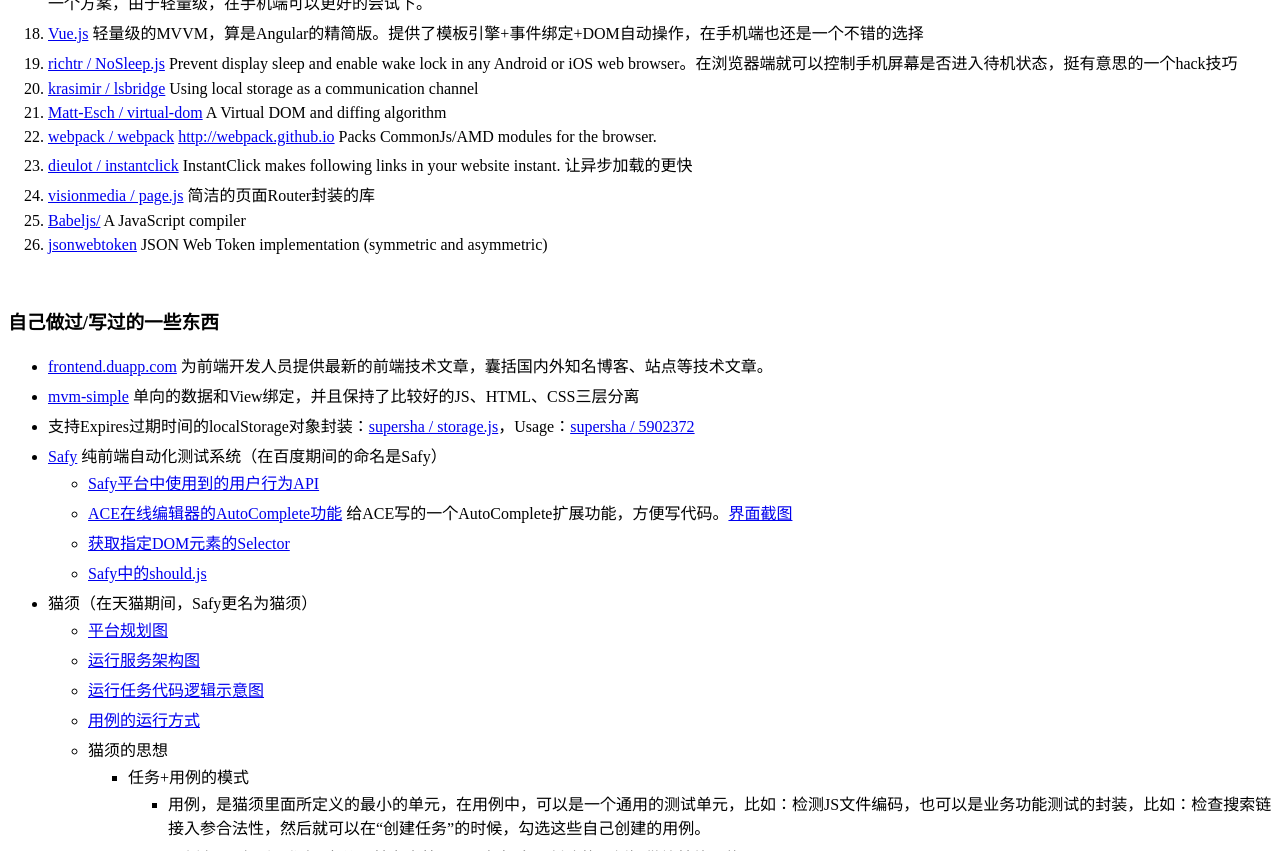
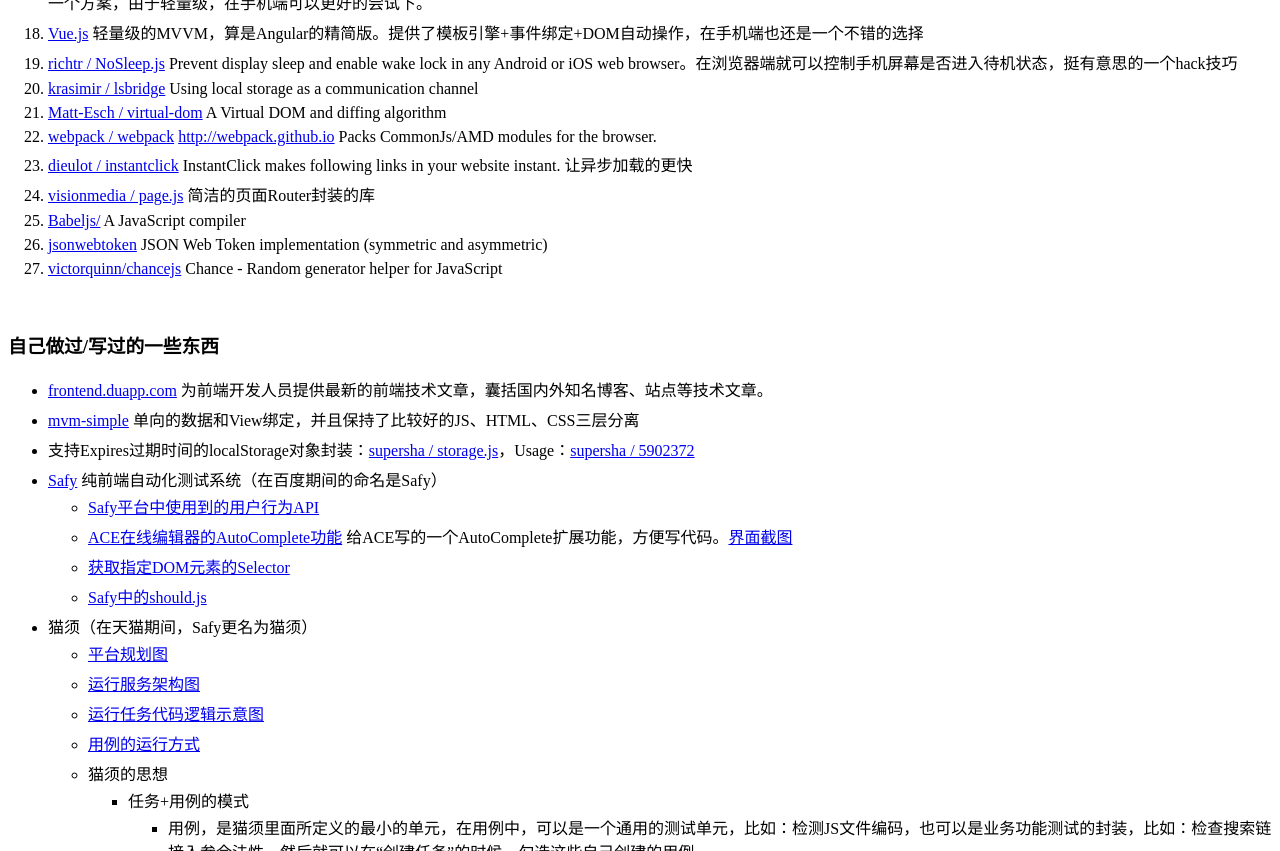
Before and after one commit to supersha/supersha.github.io, a Jekyll site: the page built from index.md, in a window 1280 px wide and 900 px high, scrolled down 4011 px, cut to the strip 0-851 px from the top of the window. Built offline with Jekyll 4.4.1, drawn with Linux system fonts in a browser that asks for light colours.

Commit message:
更新内容

```diff
--- a/index.md
+++ b/index.md
@@ -129,6 +129,7 @@ tagline: 记录自己的前端生涯
 0. [visionmedia / page.js](https://github.com/visionmedia/page.js) 简洁的页面Router封装的库
 0. [Babeljs/](http://babeljs.io/) A JavaScript compiler
 0. [jsonwebtoken](https://www.npmjs.com/package/jsonwebtoken) JSON Web Token implementation (symmetric and asymmetric)
+1. [victorquinn/chancejs](https://github.com/victorquinn/chancejs) Chance - Random generator helper for JavaScript
 
 <br>
 
```
